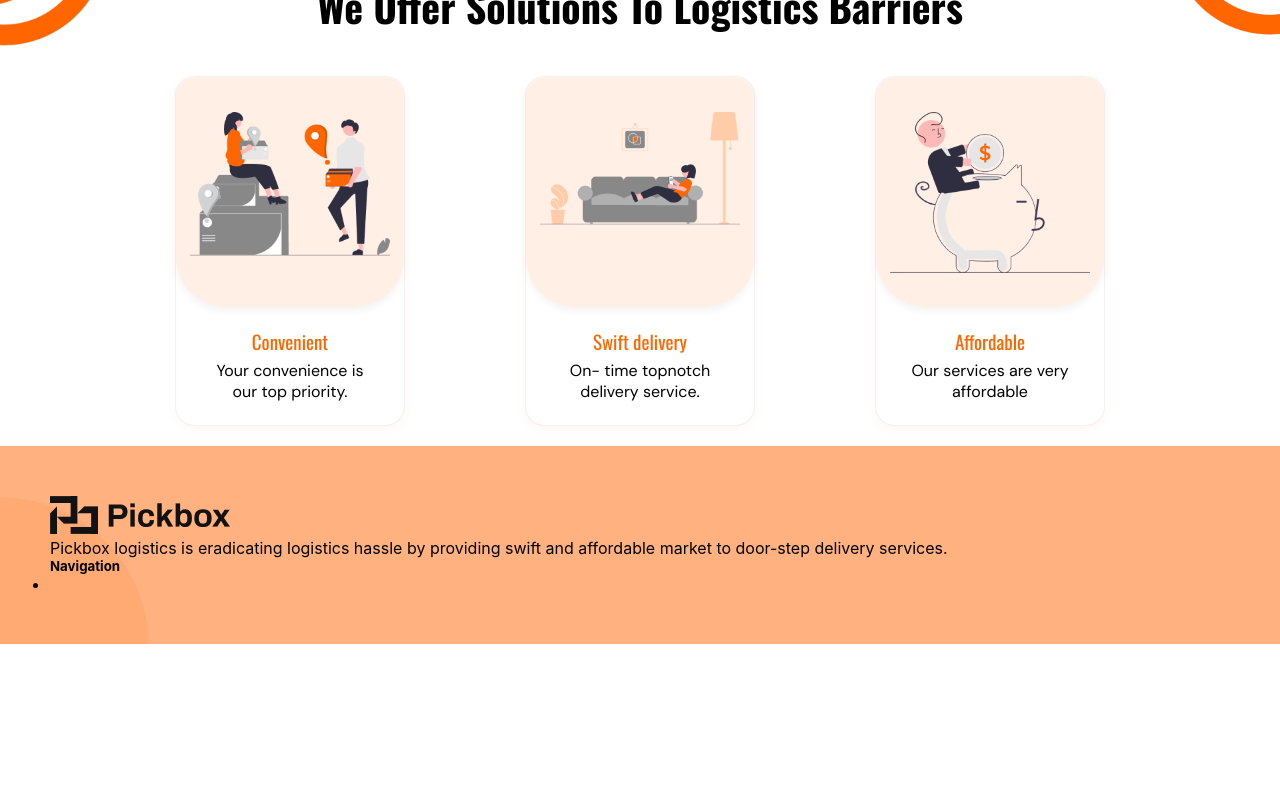
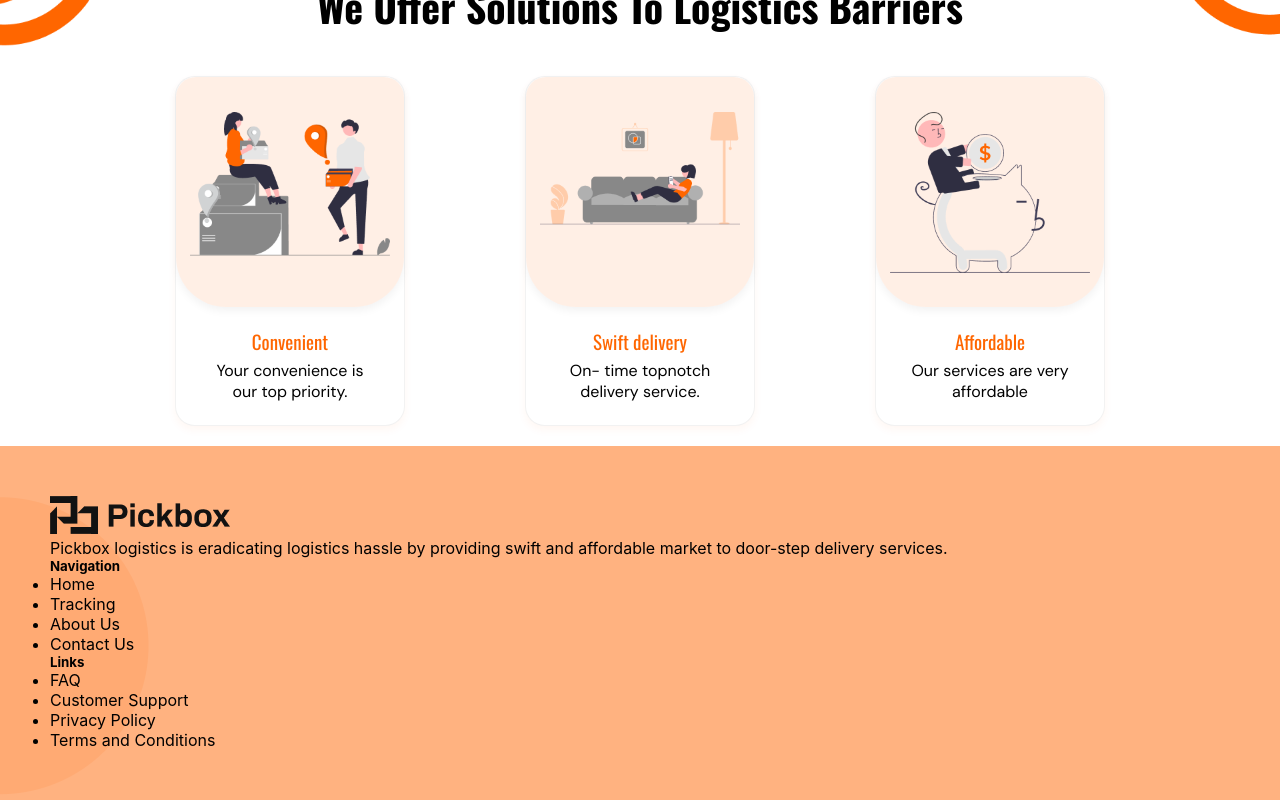
Before and after one commit to Pickbox-Project/Pickbox-frontend, a React (Create React App) app: page / in a window 1280 px wide. Shown: the part 1382-2182 px from the top of the page. Before the commit the page ends 2026 px from the top, so only its background shows below. Built offline with nearby package versions, Linux system fonts and the light colour scheme.

Commit message:
Started working on the Footer Component

```diff
--- a/src/Components/Footer/Footer.jsx
+++ b/src/Components/Footer/Footer.jsx
@@ -13,7 +13,19 @@ const Footer = () => {
         <div className="footer-navigation">
             <h5 className="footer-title">Navigation</h5>
             <ul className="navigation-links">
-                <li></li>
+                <li>Home</li>
+                <li>Tracking</li>
+                <li>About Us</li>
+                <li>Contact Us</li>
+            </ul>
+        </div>
+        <div className="footer-navigation">
+            <h5 className="footer-title">Links</h5>
+            <ul className="navigation-links">
+                <li>FAQ</li>
+                <li>Customer Support</li>
+                <li>Privacy Policy</li>
+                <li>Terms and Conditions</li>
             </ul>
         </div>
       </div>
```
